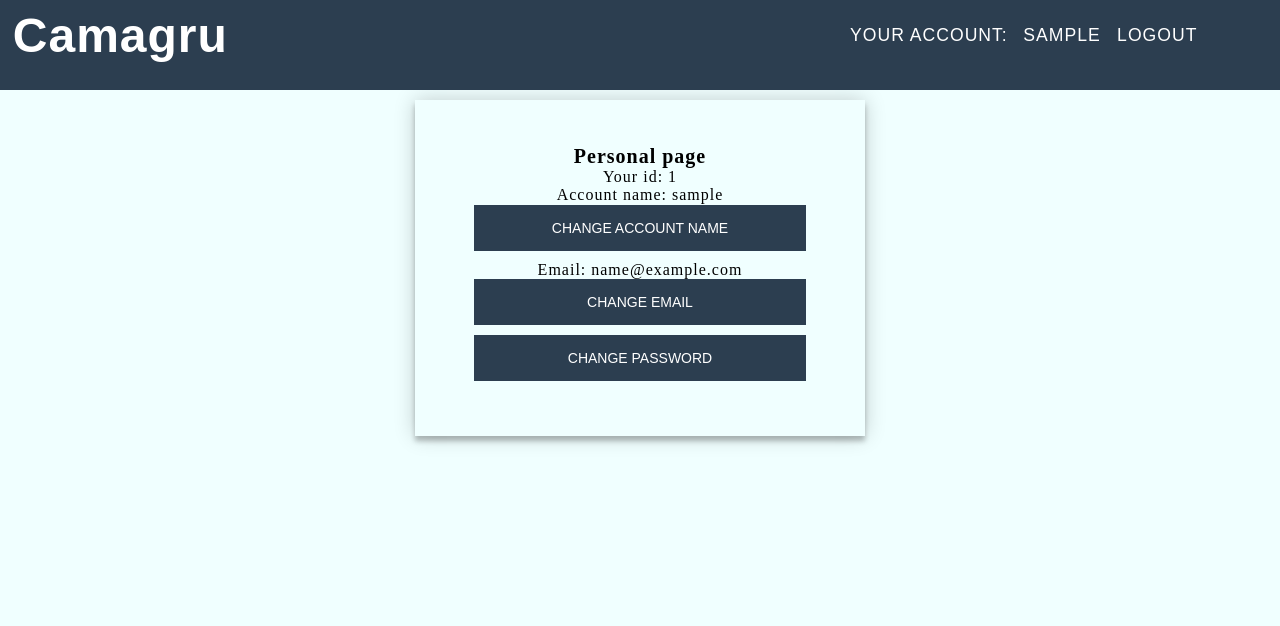
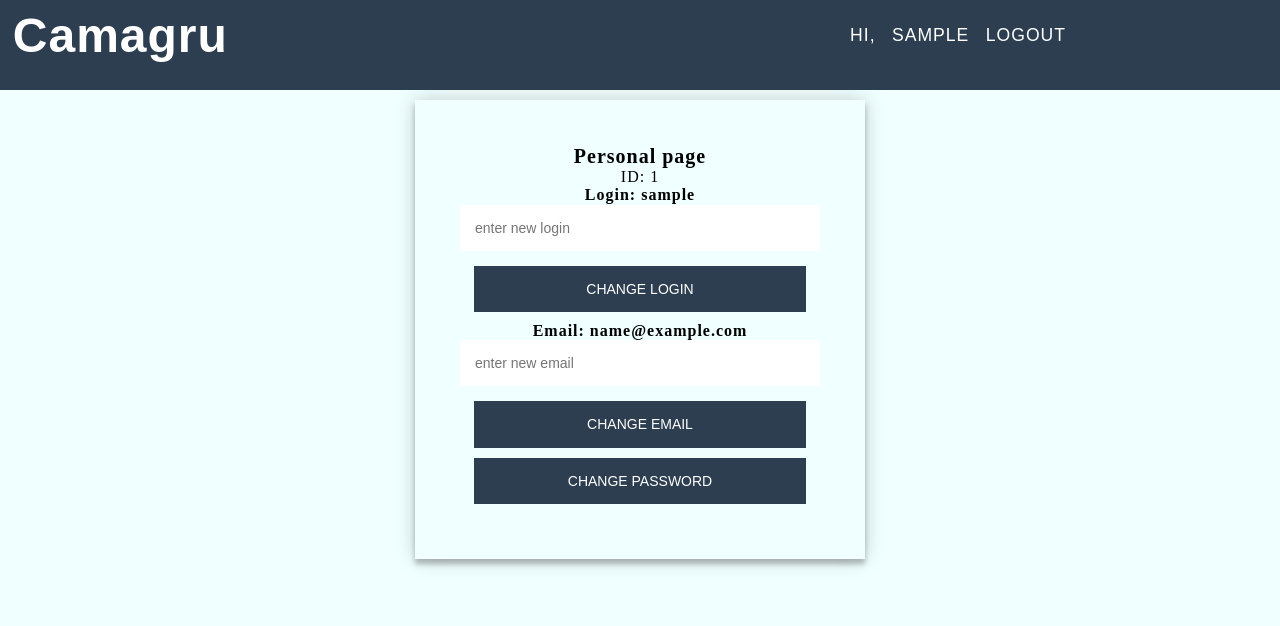
Before and after one commit to e1jefe/camagru, a PHP site: page /user/account in a window 1280 px wide. Shown: the top 626 px of the page. Run offline with PHP 8.4, Linux system fonts and the light colour scheme; the visitor is signed in with stand-in values (Sample User, id 1); tables that the repository leaves empty or names only in its code hold one stand-in row (values such as "Sample post").

Commit message:
add private cabinet

```diff
--- a/controllers/UserController.php
+++ b/controllers/UserController.php
@@ -101,7 +101,7 @@ class UserController extends Controller
                 $str = '1234567890qwertyuiopasdfghjklzxcvbnm1234567890qwertyuiopasdfghjklzxcvbnm';
                 $str2 = str_shuffle($str);
                 $token = substr($str2, 0, 7);
-                if (mb_strlen($_POST['passwd']) > 7 && mb_strlen($_POST['passwd']) < 20) {
+                if (mb_strlen($_POST['passwd']) >= 7 && mb_strlen($_POST['passwd']) < 20) {
                     $password = (hash('whirlpool', ($_POST['passwd'])));
                 }
                 $connection->query("INSERT INTO users (user_login, user_password, email, email_confirmd, user_token
@@ -223,13 +223,14 @@ class UserController extends Controller
             $id = $data['id'];
             $login = $data['name'];
             $email = $data['email'];
-            if ($data['id'] != $res['user_id']){
+            if ($res['user_id'] == NULL){
                 $connection->query("INSERT INTO users (user_id, user_login, email, user_token)VALUES ('$id','$login','$email','FB')");
                 $_SESSION['login'] = $login;
                 $this->view->redirect('');
             }
             else if ($data['id'] == $res['user_id']){
-                $_SESSION['login'] = $login;
+//                $_SESSION['login'] = $login;
+                $_SESSION['login'] = $res[0]['user_login'];
                 $this->view->redirect('');
             }
         }
@@ -240,6 +241,17 @@ class UserController extends Controller
         $login = $_SESSION['login'];
         $res = $connection->row("SELECT * FROM users WHERE user_login='$login'");
         $this->view->render('account', $res[0]);
+        if(isset($_POST['submit'])){
+            $log = ($_POST['login']);
+            $connection->query("UPDATE users SET user_login='$log' WHERE user_id= {$res[0]['user_id']}");
+            $_SESSION['login'] = $_POST['login'];
+            header("Refresh:1; account");
+        }else
+            if(isset($_POST['submit1'])){
+            $email = ($_POST['email']);
+            $connection->query("UPDATE users SET email='$email' WHERE user_id= {$res[0]['user_id']}");
+            header("Refresh:1; account");
+        }
     }
     public function changepassAction()
     {
@@ -253,8 +265,6 @@ class UserController extends Controller
                 $newpass = (hash('whirlpool', ($_POST['newpass'])));
                 $res = $connection->row("SELECT * FROM users WHERE user_login= '$login'");
                 $pasw = $res[0]['user_password'];
-                    var_dump($pass);
-                    var_dump($pasw);
                     if ($pas == $pasw) {
                         if ($pass == $newpass) {
                             $connection->query("UPDATE users SET user_password='$pass' WHERE user_id= {$res[0]['user_id']}");
--- a/views/layouts/default.php
+++ b/views/layouts/default.php
@@ -12,15 +12,15 @@
     <h1><a href="/" class="ssilka">Camagru</a></h1>
     <nav>
         <?php if(isset($_SESSION['login'])): ?>
-            <a>Your account:</a>
-            <a href="user/account">
+            <a>Hi, </a>
+            <a href="http://localhost:8082/user/account">
                 <?php echo $_SESSION['login']?>
             </a>
-            <a href="user/logout">
+            <a href="http://localhost:8082/user/logout">
                 Logout
             </a>
         <?php else: ?>
-            <a href="user/login">login / sign up</a>
+            <a href="http://localhost:8082/user/login">Log in</a>
         <?php endif; ?>
     </nav>
 </header>
@@ -29,7 +29,7 @@
     <div class="copyrights">
         <p>
             © 2018 Camagru. All rights reserved by dsheptun.
-            <a href="main/privacy">Privacy policy</a>
+            <a href="http://localhost:8082/main/privacy">Privacy policy</a>
         </p>
            </div>
     <div class="btn-home">
@@ -40,3 +40,4 @@
 </footer>
 </body>
 </html>
+<!--<img src="/public/images/login.png">-->
--- a/views/user/account.php
+++ b/views/user/account.php
@@ -1,37 +1,17 @@
 <section class="login-page">
     <div class="form">
-        <form class="login-form" action="account">
+        <form class="login-form" action="account" method="post">
             <p class="register-form_title">
                 Personal page
             </p>
-            <p>Your id: <?= $user_id ?></p>
-            <p>Account name: <?= $user_login ?></p>
-            <button name="submit"/>Change Account name</button>
-            <p>Email: <?= $email ?></p>
+            <p>ID: <?= $user_id ?></p>
+            <p><b>Login: <?= $user_login ?></b></p>
+            <input type="text" name="login" placeholder="enter new login" value=""/>
+            <button name="submit"/>Change login</button>
+            <p><b>Email: <?= $email ?></b></p>
+            <input type="text" name="email" placeholder="enter new email" value=""/>
             <button name="submit1"/>Change email</button>
             <button formaction="changepass"/>Change password</button>
         </form>
     </div>
 </section>
-<!--<html>-->
-<!--<head>-->
-<!--    <title>test</title>-->
-<!--    <script type="text/javascript">-->
-<!--        function modify_qty(val) {-->
-<!--            var qty = parseInt(document.getElementById("qty").value, 10);-->
-<!--            var new_qty = qty + val;-->
-<!--            document.getElementById("qty").value = new_qty;-->
-<!--            return new_qty;-->
-<!--        }-->
-<!--    </script>-->
-<!--    <style>-->
-<!--    </style>-->
-<!--</head>-->
-<!--<body>-->
-<!--<form name="form">-->
-<!--    <label>Quantity</label>-->
-<!--    <input type="text" id="qty" value="0" />-->
-<!--    <input type="button" value="-1" onClick="modify_qty(+1)">-->
-<!--</form>-->
-<!--</body>-->
-<!--</html>-->
--- a/views/user/changepassmail.php
+++ b/views/user/changepassmail.php
@@ -10,7 +10,6 @@
             <input type="hidden" name="email" value="" />
             <input type="hidden" name="token" value="" />
             <button name="submit" value="OK" />Submit</button>
-<!--            <p class="message">Already registered? <a href="login">Sign In</a></p>-->
         </form>
     </div>
 </section>
--- a/views/user/login.php
+++ b/views/user/login.php
@@ -9,7 +9,8 @@
             <button name="submit" value="OK" />login</button>
             <p class="message">Not registered? <a href="registration">Create your account</a></p>
             <p class="message"><a href="passwordrecovery">Forgot password?</a></p>
-            <a href=" https://www.facebook.com/v2.9/dialog/oauth?client_id=<?=ID?>&redirect_uri=<?=URL?>&response_type=code&scope=public_profile,email">Войти через ФБ</a>
+            <a href=" https://www.facebook.com/v2.9/dialog/oauth?client_id=<?=ID?>&redirect_uri=<?=URL?>&response_type=code&scope=public_profile,email"><img src="/public/images/facebook.png"></a>
         </form>
     </div>
 </section>
+<!--<img src="/public/images/facebook.png">-->
```
Also changed, not shown: public/images/facebook.png (added), public/images/login.png (added).
